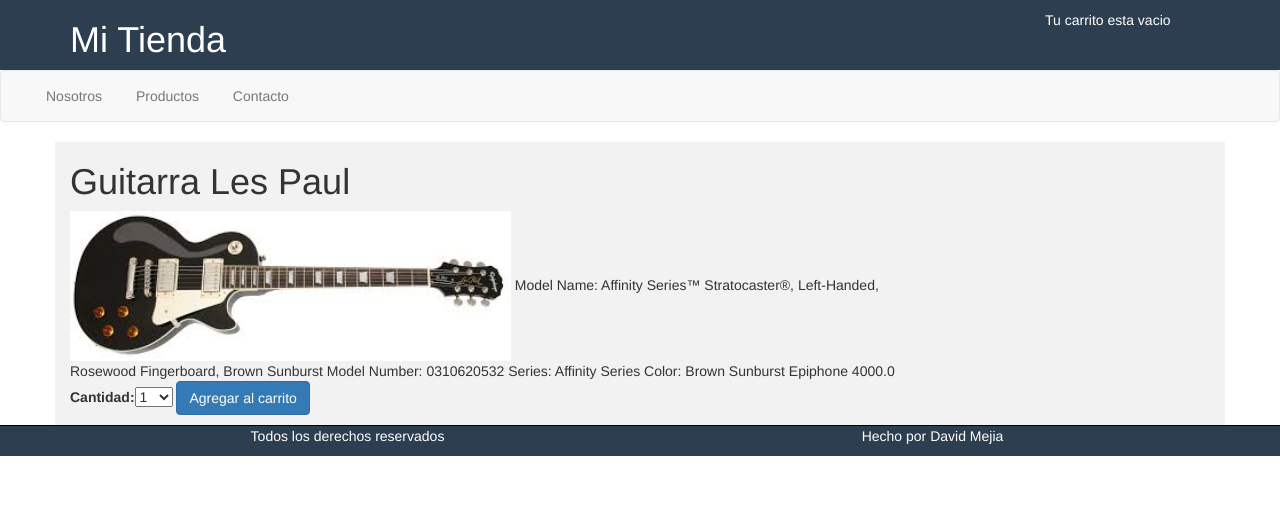
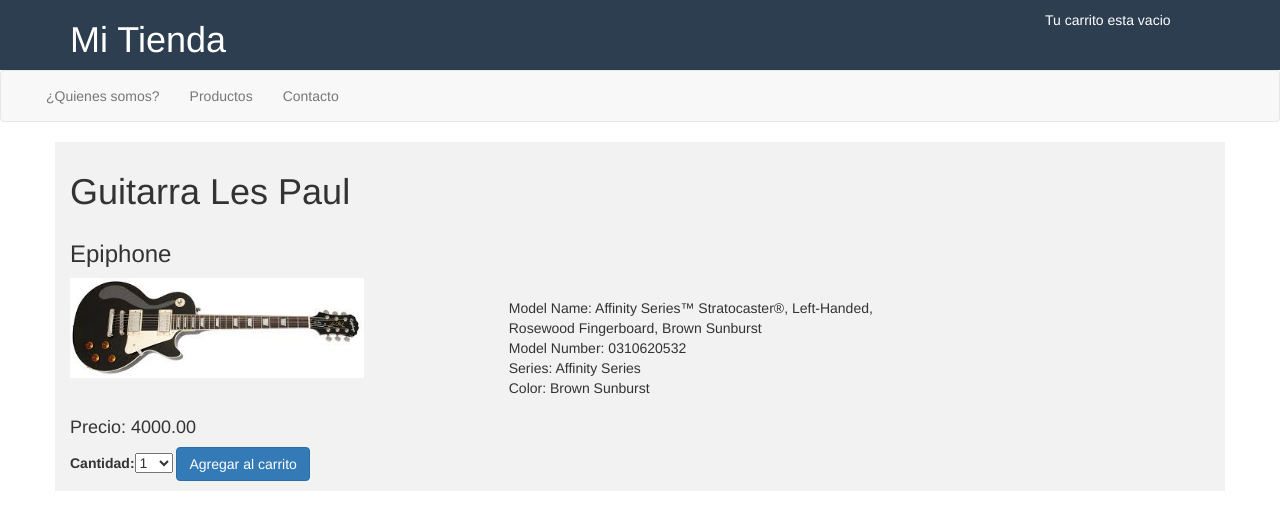
Before and after one commit to dxviidmg/TiendaOnline, a Django app: template productos/templates/productos/detailProducto.html in a window 1280 px wide. Shown: the top 530 px of the page. Run offline with Django 3.2, Linux system fonts and the light colour scheme; the template is opened without the code that fills it: values that come from a table or form of the project are taken from there, others are empty; data comes from the database, SQL or seed files in the repository; both versions use the stored data as it was after the commit; parts of the project's set-up code (start-up, migrations or seed data) failed here and were passed over; some libraries are stand-ins or nearby versions.

Commit message:
haciendo resposiva la app

```diff
--- /dev/null
+++ b/main/templates/main/contacto.html
@@ -0,0 +1 @@
+contacto.html
--- a/main/urls.py
+++ b/main/urls.py
@@ -3,4 +3,6 @@
 
 urlpatterns = [
 	url(r'^$', views.Home.as_view(),name="home"),
+	url(r'^nosotros/$', views.Nosotros.as_view(),name="nosotros"),
+	url(r'^contacto/$', views.Nosotros.as_view(),name="contacto"),
 ]
--- a/productos/templates/productos/detailProducto.html
+++ b/productos/templates/productos/detailProducto.html
@@ -3,16 +3,19 @@
 {%block title%}Productos{%endblock title%}
 
 {%block content%}
-	<h1>{{producto.nombre}}</h1>
-	<img src="/media/{{producto.imagen}}" height="150">
 
-	{{producto.descripcion}}
-	{{producto.marca}}
-	{{producto.precio}}
-
-	<form action="{%url 'carrito:agregaCarrito' producto.id%}" method="post">
-		{%csrf_token%}
-		{{form}}
-	<input class="btn btn-primary" type="submit" value="Agregar al carrito">
+	<div class="row">
+		<div class="col-xs-12 col-sm-12 col-md-12">	<h1>{{producto.nombre}}</h1></div>
+		<div class="col-xs-12 col-sm-12 col-md-12"><h3>{{producto.marca}}</h3></div>
+		<div class="col-xs-12 col-sm-12 col-md-6"><img src="/media/{{producto.imagen}}" height="100"> </div>
+		<div class="col-xs-12 col-sm-6"><br>{{producto.descripcion | escape |linebreaks}}</div>
+		<div class="col-xs-12 col-sm-12 col-md-12"><h4>Precio: {{producto.precio}}0</h4></div>
+		<div class="col-xs-12 col-sm-12 col-md-12">
+			<form action="{%url 'carrito:agregaCarrito' producto.id%}" method="post">
+				{%csrf_token%}
+				{{form}}
+			<input class="btn btn-primary" type="submit" value="Agregar al carrito">
+		</div>
+	</div>
 
 {%endblock content%}
--- a/productos/templates/productos/listProductos.html
+++ b/productos/templates/productos/listProductos.html
@@ -6,6 +6,8 @@
 
     {%for producto in productos%}
     <br>
+        <div class="row">
+        <div class="col-xs-12 col-sm-6 col-md-3 col-lg-3">
     <div class="card">
         <img class="card-img-top" src="media/{{producto.imagen}}"  width="200" alt="Card image cap">
         <div class="card-block">
@@ -18,7 +20,7 @@
     		<input class="btn btn-primary" type="submit" value="Agregar al carrito">
         </div>
     </div>
-
+</div></div>
     {%empty%}
         <h2>Lista de productos vacia</h2>
     {%endfor%}
--- a/static/css/estilos.css
+++ b/static/css/estilos.css
@@ -1,6 +1,7 @@
 header {
-    background:#2c3e50;
-    color:#fff;
+    text-align: justify;
+    background: #2c3e50;
+    color: #fff;
 }
 
 .main {
@@ -17,24 +18,7 @@
     color:#fff;
 }
 
-footer {
-    background:#2c3e50;
-    color:#fff;
-    bottom: 0;
-    width: 100%;
-    border-top: 1px solid #000;
-}
-
  body {
     margin-top: 0;
     margin-bottom: 0;
 }
-
-  .navbar-nav {
-    width: 100%;
-    text-align: center;
-    > li {
-      float: none;
-      display: inline-block;
-    }
-  }
--- a/templates/base.html
+++ b/templates/base.html
@@ -12,7 +12,7 @@
     <header>
         <div class="container">
             <div class="row">
-                <div class="col-xs-12 col-sm-9 col-md-10 col-lg-10"><H1>Mi Tienda</H1></div>
+                <div class="col-xs-12 col-sm-9 col-md-10 col-lg-10"><h1>Mi Tienda</h1></div>
                 <div class="col-xs-12 col-sm-3 col-md-2 col-lg-2">
                     <p>
                         {%with total_items=cart|length%}
@@ -41,9 +41,9 @@
                 </button>
                 <div class="collapse navbar-collapse" id="navbar-1">
                     <ul class="nav navbar-nav">
-                        <li><a href="#">Nosotros</a></li>
+                        <li><a href="{%url 'main:nosotros'%}">¿Quienes somos?</a></li>
                         <li><a href="{%url 'productos:listProductos'%}">Productos</a></li>
-                        <li><a href="#">Contacto</a></li>
+                        <li><a href="{%url 'main:contacto'%}">Contacto</a></li>
                     </ul>
                 </div>
             </div>
@@ -60,27 +60,6 @@
         </div>
     </div>
 
-    <footer>
-        <div class="container">
-            <div class="row">
-                <div class="col-xs-6 col-sm-6 col-md-6 col-lg-6"><p align="center">Todos los derechos reservados</p></div>
-                <div class="col-xs-6 col-sm-6 col-md-6 col-lg-6"><p align="center">Hecho por David Mejia</p></div>
-        </div>
-        </div>
-    </footer>
-
-
-
-
-
-
-
-
-
-
-
-
-
     <script type="text/javascript" src="{%static 'js/jquery.js'%}"></script>
     <script type="text/javascript" src="{%static 'js/bootstrap.min.js'%}"></script>
 </body>
```
Also changed, not shown: carrito/templates/carrito/detalle.html (+5 -2 lines), main/templates/main/nosotros.html (added, +7 -0 lines), main/views.py (+10 -0 lines), productos/templatetags/productos_tags.py (added, +7 -0 lines), db.sqlite3, productos/templatetags/__init__.py (added).
